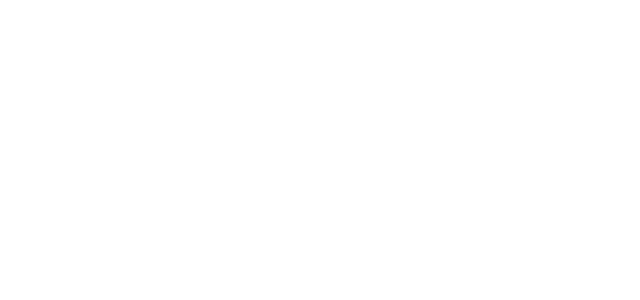
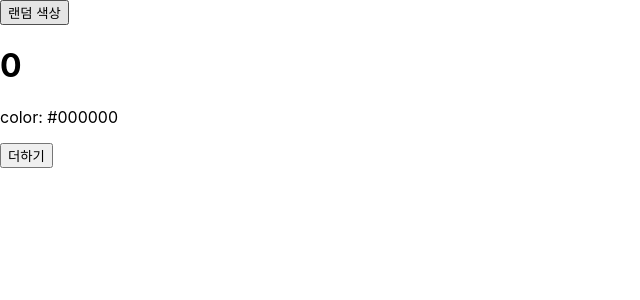
Before and after one commit to kusakina0608/Learning-React, a React (Create React App) app in the folder hello-react/: page / in a window 1280 px wide. Shown: the top 300 px of the page, without its empty margins (0-640 px from the left). Built offline with nearby package versions, Linux system fonts and the light colour scheme.

Commit message:
App 컴포넌트에서 LifeCycleSample 컴포넌트 렌더링

```diff
--- a/hello-react/src/App.js
+++ b/hello-react/src/App.js
@@ -1,8 +1,28 @@
 import { Component } from 'react';
+import LifeCycleSample from './LifeCycleSample';
+
+function getRandomColor() {
+  return '#' + Math.floor(Math.random() * 16777215).toString(16);
+}
 
 class App extends Component {
+  state = {
+    color: '#000000',
+  };
+
+  handleClick = () => {
+    this.setState({
+      color: getRandomColor(),
+    });
+  };
+
   render() {
-    return <div></div>;
+    return (
+      <div>
+        <button onClick={this.handleClick}>랜덤 색상</button>
+        <LifeCycleSample color={this.state.color} />
+      </div>
+    );
   }
 }
 
```
